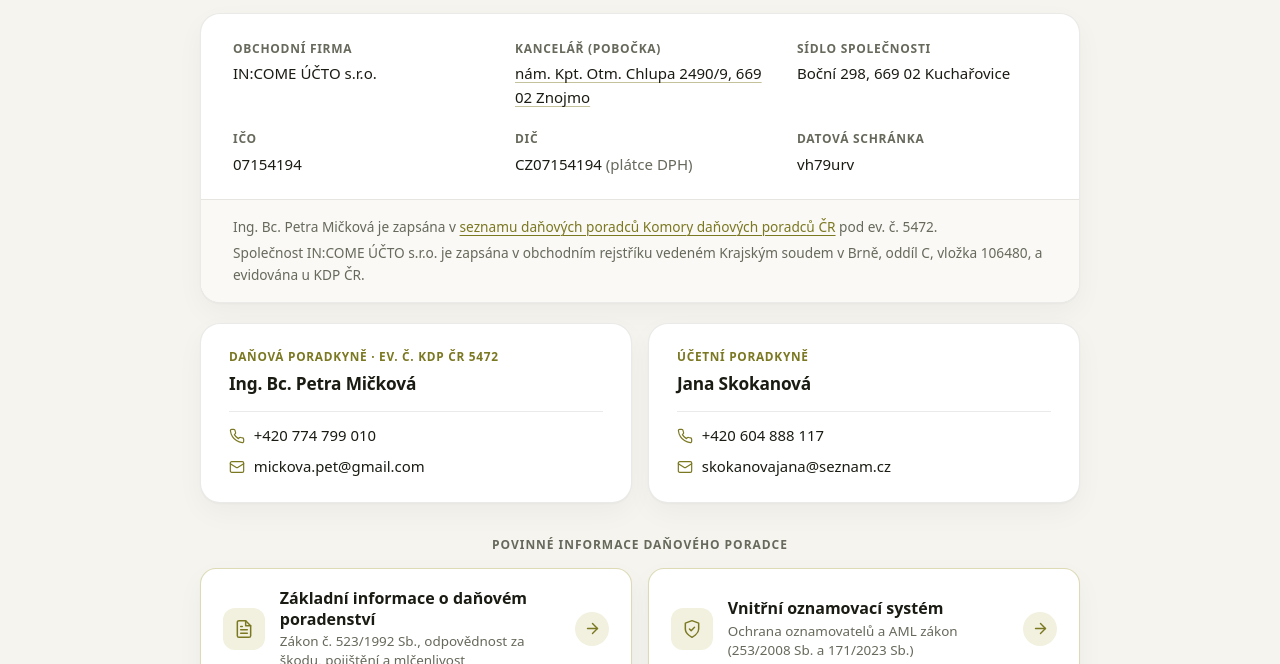
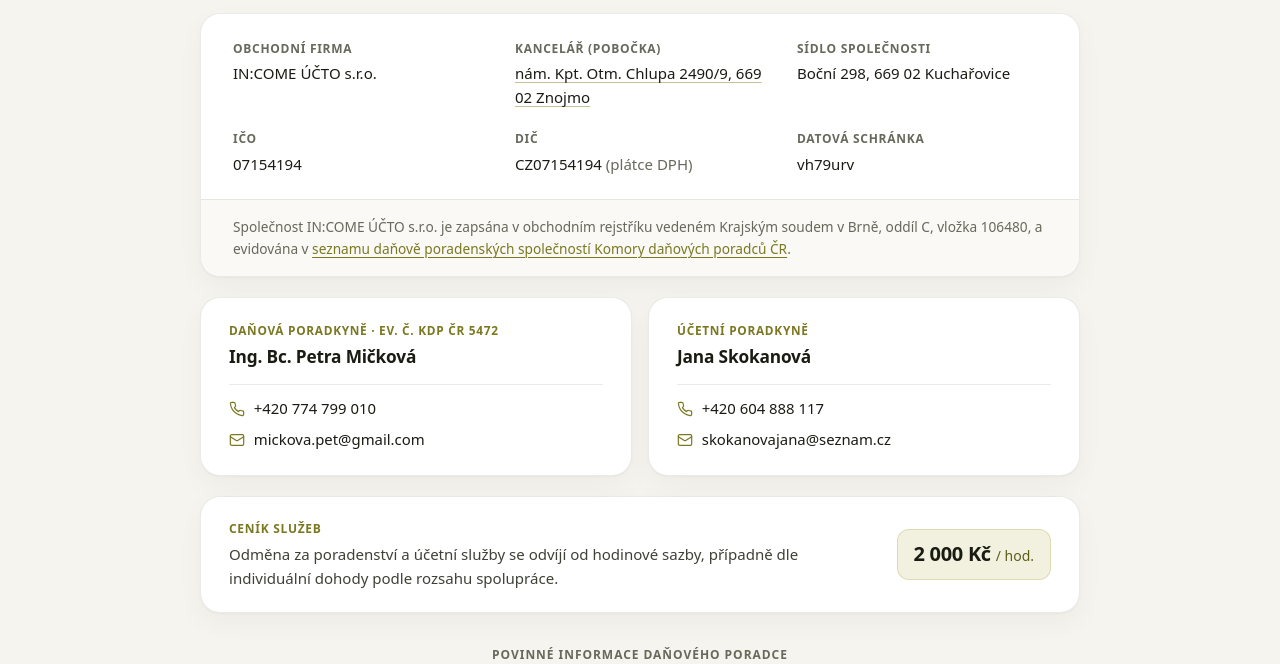
Before and after one commit to ondrejhubeny/incomeucto.cz, a plain HTML site: page index.html in a window 1280 px wide. Shown: the part 288-952 px from the top of the page. Drawn offline with Linux system fonts and the light colour scheme.

Commit message:
Keep only company KDP CR link in company footer and add pricing card

```diff
--- a/index.html
+++ b/index.html
@@ -90,12 +90,8 @@
 
           <div class="details-footer">
             <p>
-              Ing. Bc. Petra Mičková je zapsána v
-              <a href="https://www.kdpcr.cz/danovy-poradce/ing-bc-petra-mickova-danovy-poradce" target="_blank" rel="noopener noreferrer">seznamu daňových poradců Komory daňových poradců ČR</a>
-              pod ev. č. 5472.
-            </p>
-            <p>
-              Společnost IN:COME ÚČTO s.r.o. je zapsána v obchodním rejstříku vedeném Krajským soudem v Brně, oddíl C, vložka 106480, a evidována u KDP ČR.
+              Společnost IN:COME ÚČTO s.r.o. je zapsána v obchodním rejstříku vedeném Krajským soudem v Brně, oddíl C, vložka 106480, a evidována v
+              <a href="https://www.kdpcr.cz/spolecnost/income-ucto-sro" target="_blank" rel="noopener noreferrer">seznamu daňově poradenských společností Komory daňových poradců ČR</a>.
             </p>
           </div>
         </div>
@@ -145,6 +141,19 @@
             </a>
           </div>
         </article>
+      </section>
+
+      <section class="pricing-card" aria-labelledby="pricing-heading">
+        <div class="pricing-copy">
+          <h2 id="pricing-heading" class="pricing-label">Ceník služeb</h2>
+          <p class="pricing-text">
+            Odměna za poradenství a účetní služby se odvíjí od hodinové sazby, případně dle individuální dohody podle rozsahu spolupráce.
+          </p>
+        </div>
+        <div class="pricing-rate tabular" aria-label="Hodinová sazba 2 000 Kč">
+          <span class="pricing-amount">2 000 Kč</span>
+          <span class="pricing-unit">/ hod.</span>
+        </div>
       </section>
 
       <section class="legal-section" aria-labelledby="legal-heading">
--- a/styles.css
+++ b/styles.css
@@ -323,7 +323,7 @@ a:focus-visible {
   display: grid;
   grid-template-columns: 1fr;
   gap: 1rem;
-  margin-bottom: 2rem;
+  margin-bottom: 1.25rem;
   scroll-margin-top: 1.5rem;
 }
 
@@ -390,6 +390,65 @@ a:focus-visible {
   color: var(--olive-hover);
   text-decoration: underline;
   text-underline-offset: 3px;
+}
+
+/* Pricing Card */
+.pricing-card {
+  background-color: var(--surface);
+  border: 1px solid var(--border);
+  border-radius: var(--radius-lg);
+  box-shadow: var(--shadow-card);
+  padding: 1.35rem 1.5rem;
+  margin-bottom: 2rem;
+  display: flex;
+  flex-direction: column;
+  align-items: flex-start;
+  justify-content: space-between;
+  gap: 1rem 1.75rem;
+}
+
+.pricing-copy {
+  min-width: 0;
+}
+
+.pricing-label {
+  margin: 0 0 0.25rem 0;
+  font-size: 0.75rem;
+  font-weight: 600;
+  text-transform: uppercase;
+  letter-spacing: 0.06em;
+  color: var(--olive-deep);
+}
+
+.pricing-text {
+  margin: 0;
+  font-size: 0.94rem;
+  color: var(--ink-body);
+}
+
+.pricing-rate {
+  display: inline-flex;
+  align-items: baseline;
+  gap: 0.3rem;
+  padding: 0.55rem 1rem;
+  border-radius: 12px;
+  background-color: var(--olive-soft);
+  border: 1px solid rgba(160, 156, 53, 0.26);
+  white-space: nowrap;
+  flex-shrink: 0;
+}
+
+.pricing-amount {
+  font-size: 1.25rem;
+  font-weight: 600;
+  letter-spacing: -0.015em;
+  color: var(--ink);
+}
+
+.pricing-unit {
+  font-size: 0.875rem;
+  font-weight: 500;
+  color: var(--olive-hover);
 }
 
 /* Bottom Mandatory Info Buttons */
@@ -623,6 +682,12 @@ a:focus-visible {
     padding: 1.45rem 1.75rem;
   }
 
+  .pricing-card {
+    flex-direction: row;
+    align-items: center;
+    padding: 1.35rem 1.75rem;
+  }
+
   .legal-buttons {
     grid-template-columns: repeat(2, 1fr);
     gap: 1rem;
```
